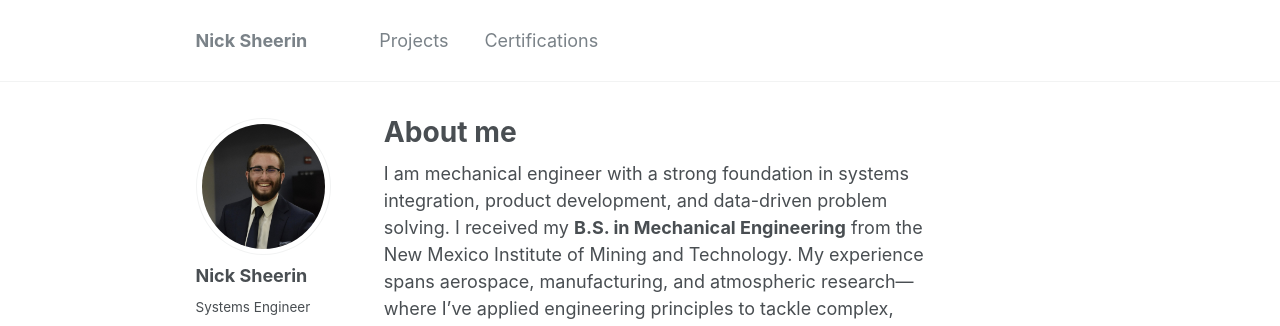
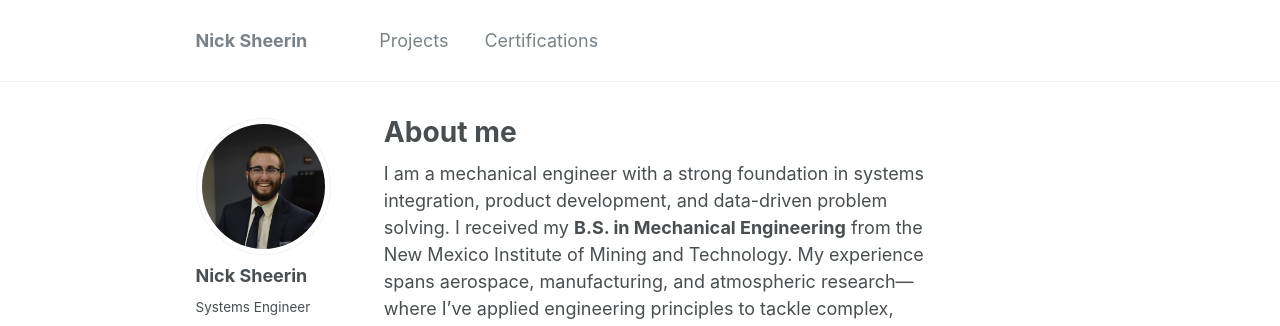
Before and after one commit to nicksheerin/nick_sheerin, a Jekyll site: the page built from _pages/about.md, in a window 1280 px wide and 1165 px high. Shown: the top 326 px of the window. Built offline with Jekyll 4.4.1, drawn with Linux system fonts in a browser that asks for light colours.

Commit message:
Updated Lunabotics

```diff
--- a/_pages/about.md
+++ b/_pages/about.md
@@ -9,7 +9,7 @@ redirect_from:
 ---
 
 
-I am mechanical engineer with a strong foundation in systems integration, product development, and data-driven problem solving.
+I am a mechanical engineer with a strong foundation in systems integration, product development, and data-driven problem solving.
 I received my **B.S. in Mechanical Engineering** from the New Mexico Institute of Mining and Technology. My experience spans aerospace, manufacturing, and atmospheric research—where I’ve applied engineering principles to tackle complex, real-world challenges. At Boeing, I contributed to the certification of safety-critical systems and developed a secure RFID-based baggage scanning prototype aimed at improving operational efficiency. I’ve also designed manufacturing tools at Honeywell, supported hybrid learning environments in higher education, and conducted climate data analysis at NASA JPL.
 
 With hands-on expertise in SolidWorks, Python, and MATLAB, as well as being FE Certified, I bring both technical rigor and a continuous improvement mindset to every project. Whether optimizing code for satellite data analysis or managing corrective actions across teams, I take pride in blending engineering precision with practical innovation.
```
